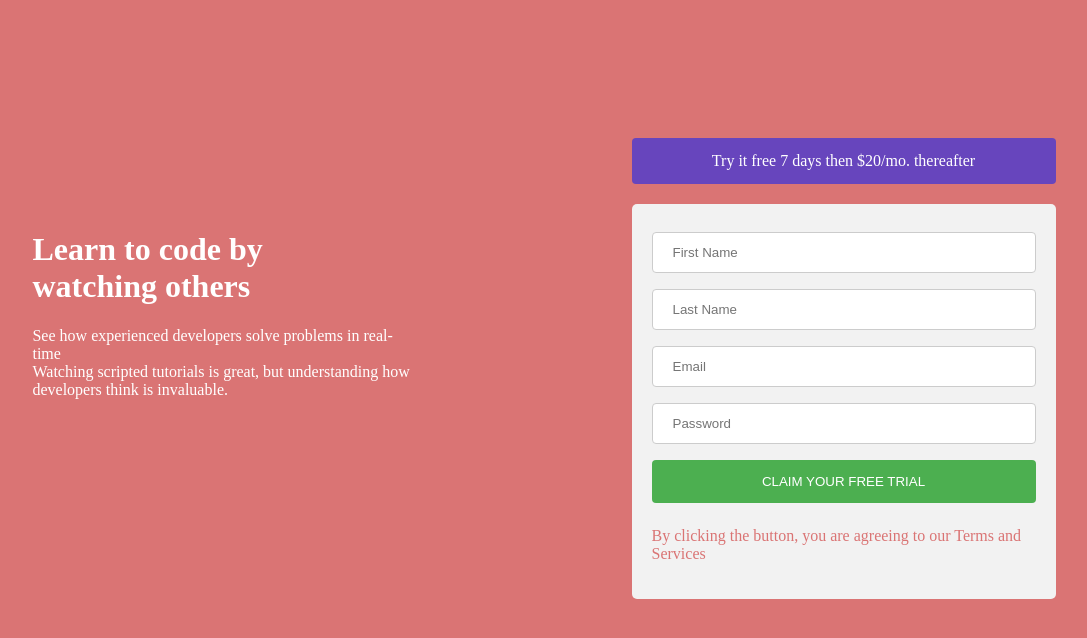
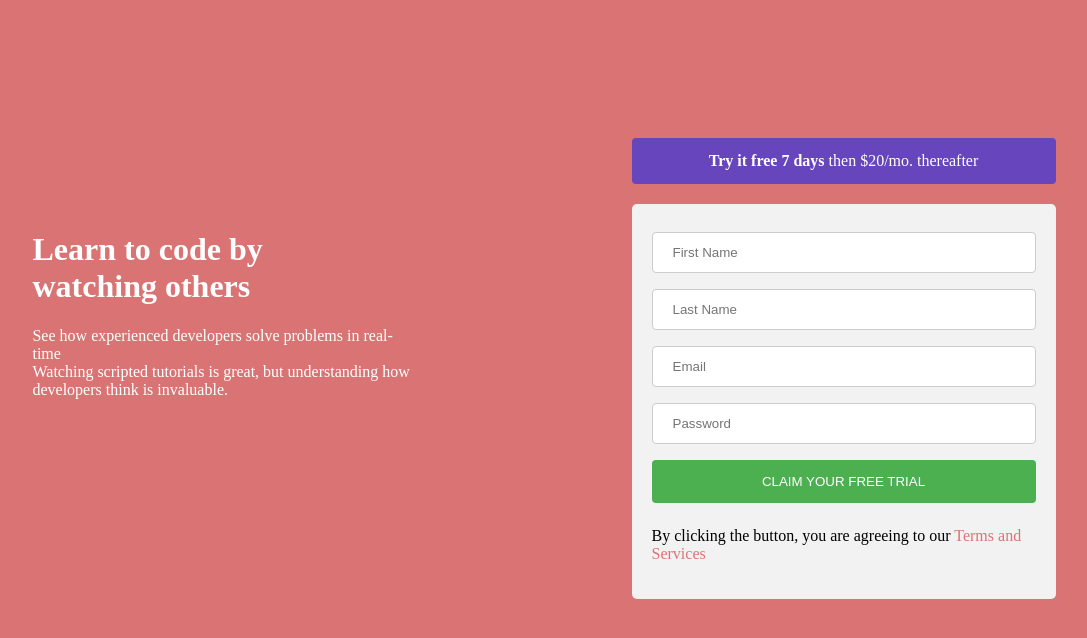
Before and after one commit to Eunnylans/Group4-Signup-Page-Redi, a plain HTML site: page index.html in a window 1280 px wide. Shown: the whole page, without its empty margins (116-1203 px from the left). Drawn offline with Linux system fonts and the light colour scheme.

Commit message:
Latest Update

```diff
--- a/index.html
+++ b/index.html
@@ -20,7 +20,9 @@
         </p>
       </div>
       <div class="page-right">
-        <p class="page-header">Try it free 7 days then $20/mo. thereafter</p>
+        <p class="page-header">
+          <span class="page-header-span">Try it free 7 days</span> then $20/mo. thereafter
+        </p>
         <div class="form-section">
           <form action="">
             <input
@@ -43,8 +45,9 @@
               placeholder="Password"
             />
             <input type="submit" value="CLAIM YOUR FREE TRIAL" />
-            <p class="terms">
-              By clicking the button, you are agreeing to our Terms and Services
+            <p>
+              By clicking the button, you are agreeing to our
+              <span class="terms">Terms and Services</span>
             </p>
           </form>
         </div>
--- a/styles.css
+++ b/styles.css
@@ -38,7 +38,8 @@
   background-color: rgb(89, 57, 170);
 }
 
-div .forn-section {
+.page-header-span {
+  font-weight: bolder;
 }
 
 form {
```
